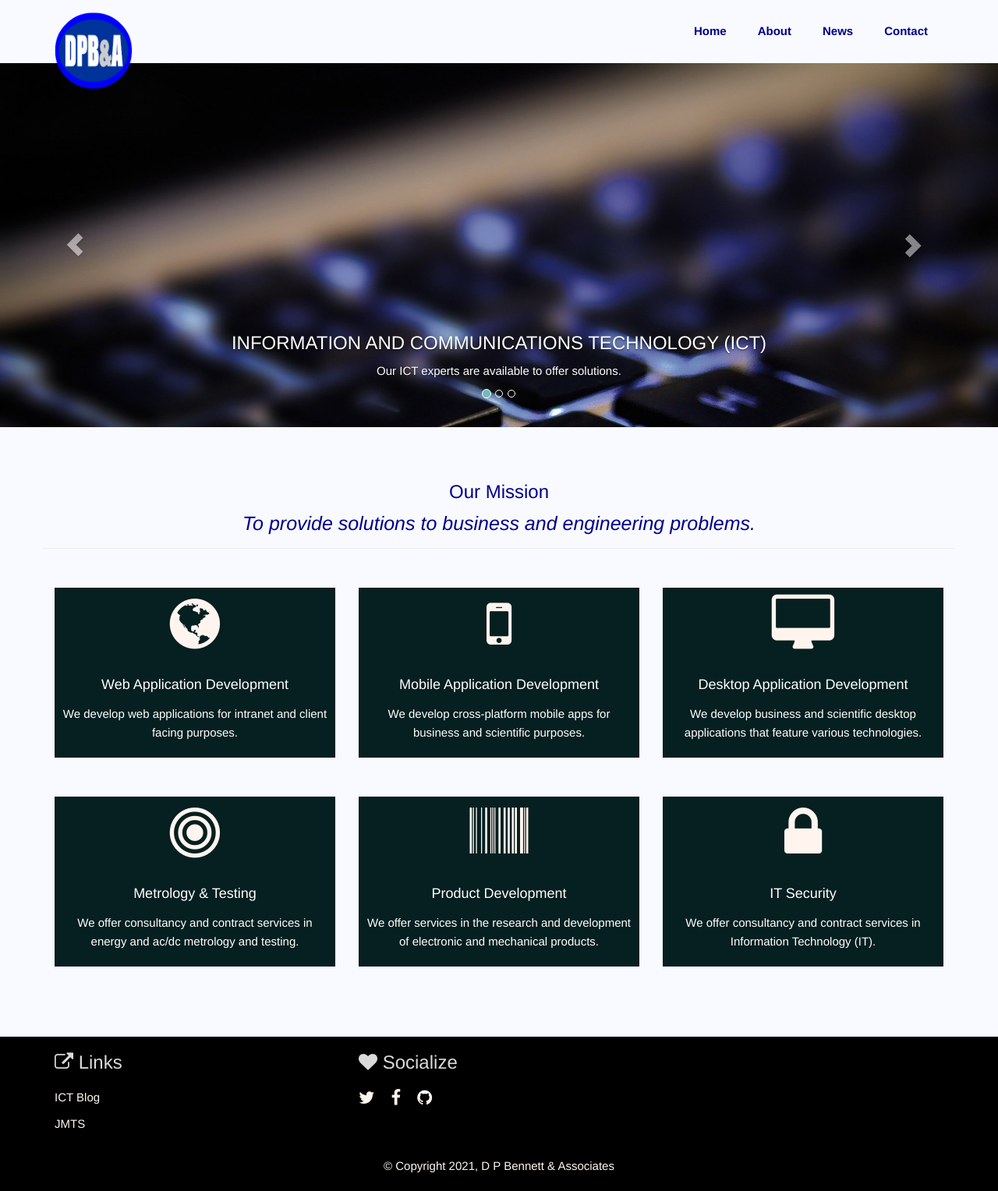
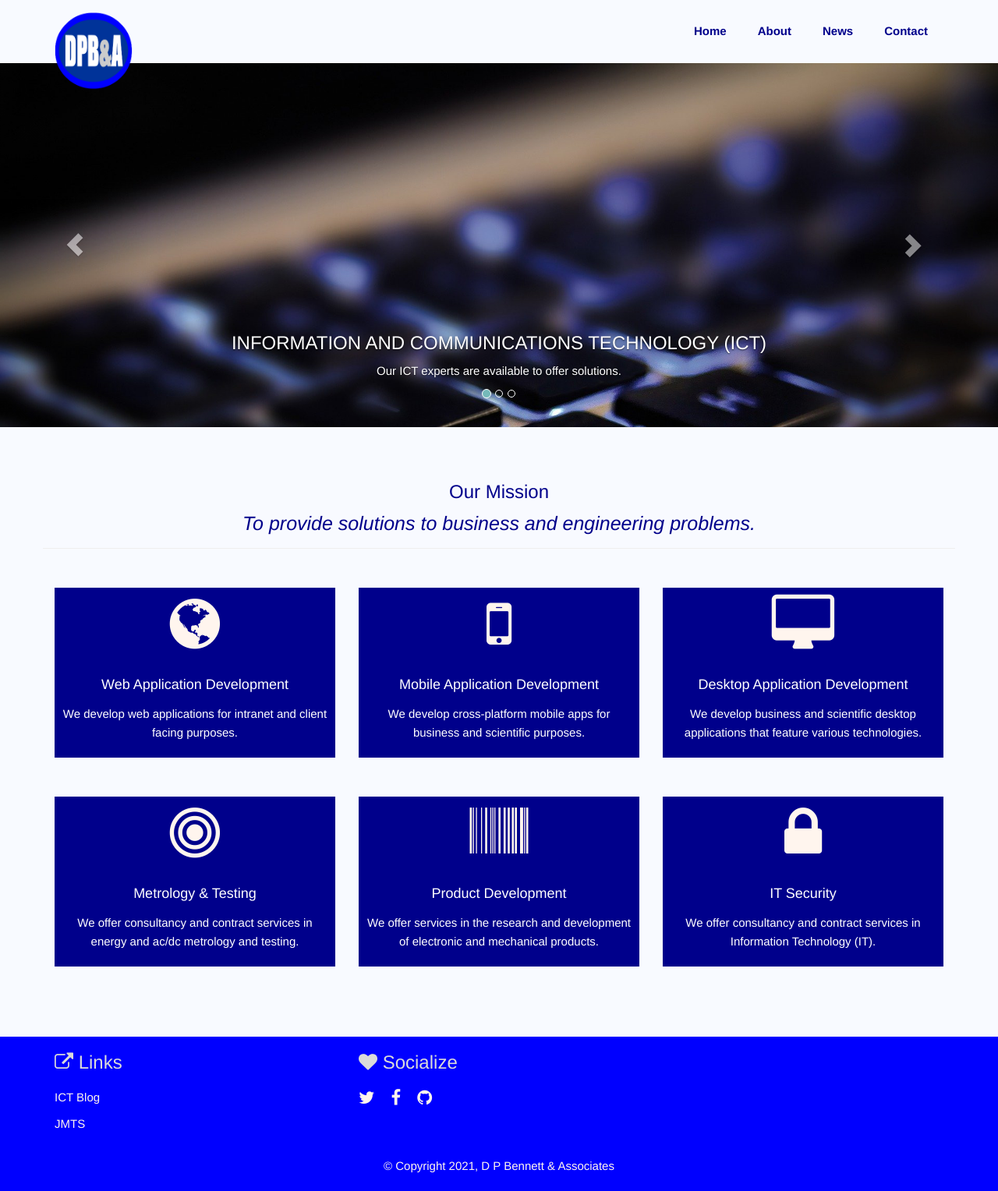
Before and after one commit to DPBandA/dpba, a Jekyll site: the page built from index.html, in a window 1280 px wide. Shown: the whole page at 78% size. Built offline with Jekyll 4.4.1, drawn with Linux system fonts in a browser that asks for light colours.

Commit message:
General updates.

```diff
--- a/assets/css/style.css
+++ b/assets/css/style.css
@@ -458,7 +458,7 @@ p.blog-text{
 }
 .services-group{
     padding: 10px;
-    background:#061F20;
+    background: darkblue; /*#061F20;*/
     color: white;
 }
 .service-icon{
@@ -493,7 +493,7 @@ footer{
     margin-top:40px;
     left: 0;
     right: 0;
-    background: black;
+    background: blue;
     bottom: 0px;
 }
 
```
Also changed, not shown: 4 other files.
